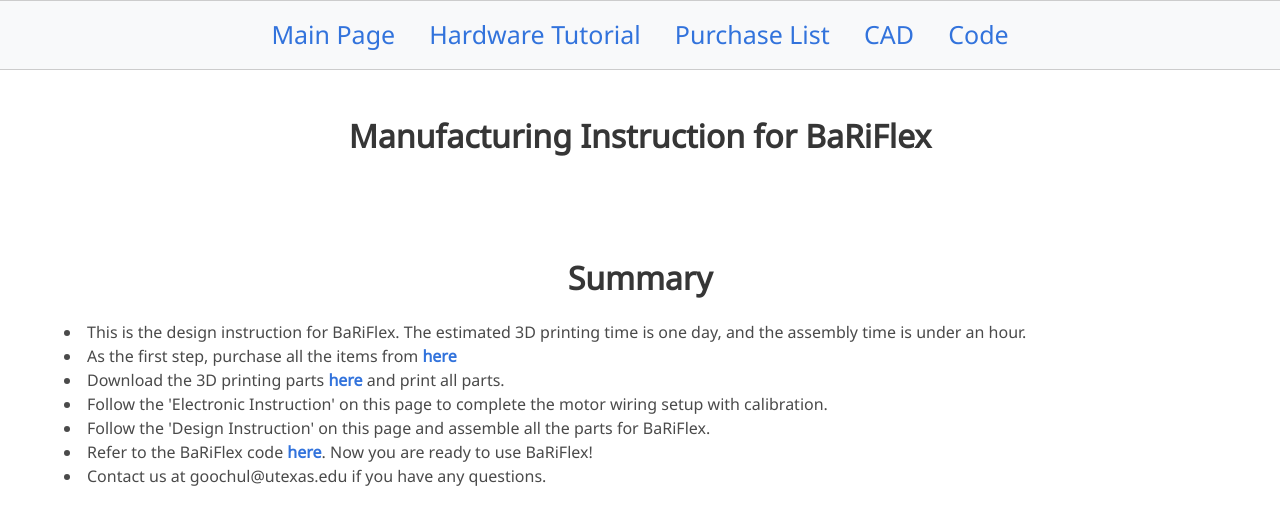
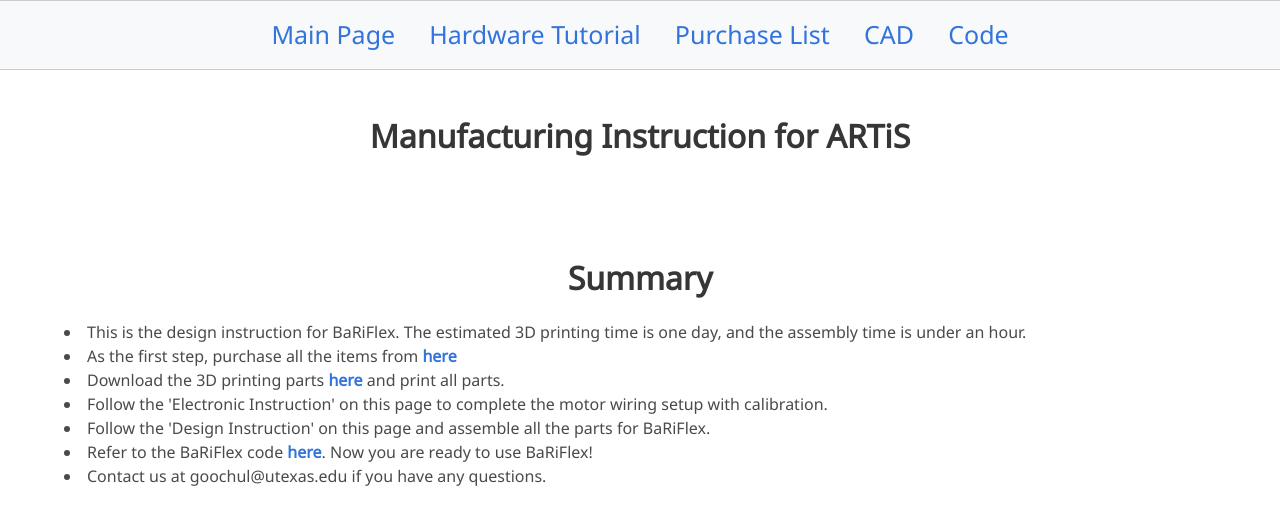
Before and after one commit to RomanMykhailyshyn/RomanMykhailyshyn.github.io, a Jekyll site: the page artis/hardware.html, which Jekyll copies as it is, in a window 1280 px wide and 1400 px high, cut to the strip 0-552 px from the top of the window. Shown: the top 525 px of the strip. Built offline with Jekyll 4.4.1, drawn with Linux system fonts in a browser that asks for light colours; some web fonts are replaced; a style sheet for code colours, icons or effects is not loaded; some of the changed text lies outside the part shown.

Commit message:
Update hardware.html

```diff
--- a/artis/hardware.html
+++ b/artis/hardware.html
@@ -120,7 +120,7 @@
       <div class="columns is-centered">
         <div class="column is-full-width">
           <h3 class="title is-3" style="text-align: center; padding-bottom: 10px;">
-            <bold>Manufacturing Instruction for BaRiFlex</bold>
+            <bold>Manufacturing Instruction for ARTiS</bold>
           </h3>
         </div>
       </div>
@@ -183,9 +183,9 @@
                 <li class="list-group-item"> Follow the Cabliration Instruction video and finish the motor configuration.
             <br>
             <br>
-            <h4 class="title is-5">Calibration Instruction Video</h4>
+            <h4 class="title is-5">Setup DYNAMIXEL Instruction Video</h4>
             <div class="publication-video">
-            <iframe src="https://www.youtube.com/embed/gGHM64zFgYQ?si=6R65zrKDjacz-7rX" frameborder="0" allow="autoplay; encrypted-media" allowfullscreen></iframe>
+            <iframe src="https://www.youtube.com/embed/JRRZW_l1V-U" frameborder="0" allow="autoplay; encrypted-media" allowfullscreen></iframe>
             </div>
             <br>
                 <li class="list-group-item"> Set the below motor properties<br>
```
